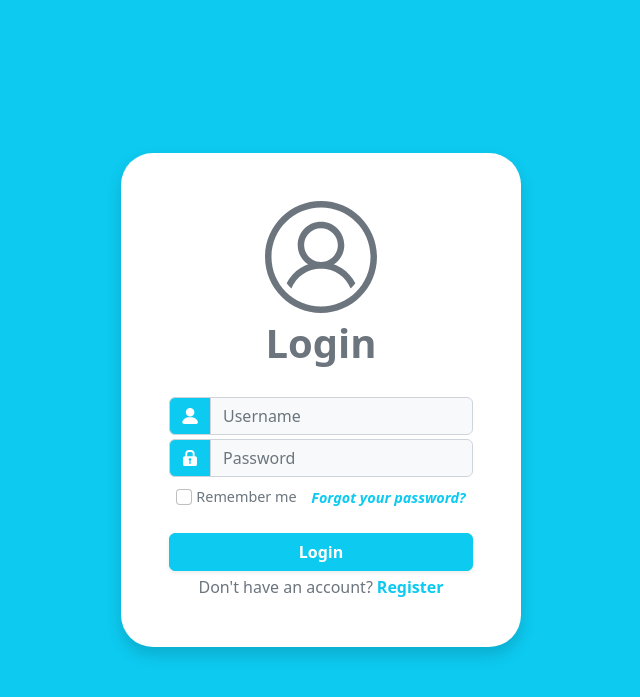
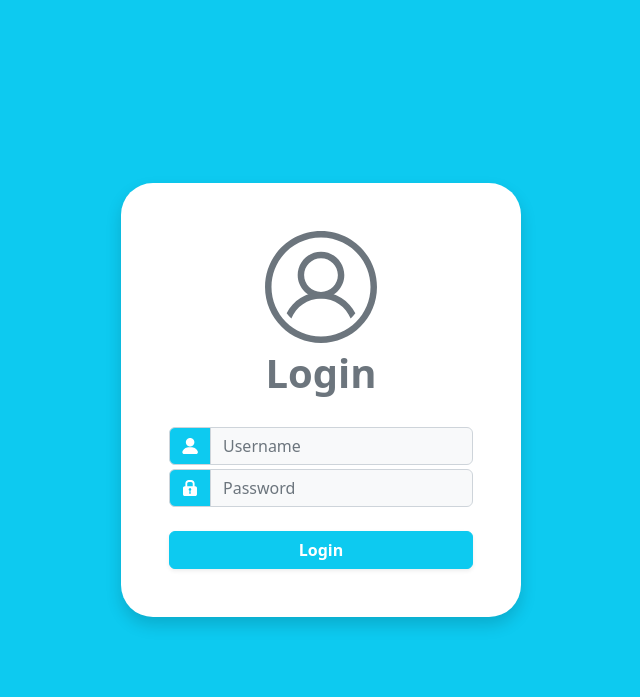
Before and after one commit to dossgreed/doss.github.io, a Flask app: page /login in a window 1280 px wide. Shown: the top 697 px of the page, without its empty margins (319-959 px from the left). Run offline with Flask 3, Linux system fonts and the light colour scheme.

Commit message:
Update index.html
chequenlo x3

```diff
--- a/templates/index.html
+++ b/templates/index.html
@@ -1,19 +1,13 @@
 <!DOCTYPE html>
 <html lang="en">
 <head>
-    <meta charset="UTF-8" />
-    <meta name="viewport" content="width=device-width, initial-scale=1.0" />
+    <meta charset="UTF-8">
+    <meta name="viewport" content="width=device-width, initial-scale=1.0">
     <title>Bootstrap Login Page</title>
-    <link
-      href="https://cdn.jsdelivr.net/npm/bootstrap@5.2.0/dist/css/bootstrap.min.css"
-      rel="stylesheet"
-    />
+    <link href="https://cdn.jsdelivr.net/npm/bootstrap@5.2.0/dist/css/bootstrap.min.css" rel="stylesheet" />
 </head>
 <body class="bg-info d-flex justify-content-center align-items-center vh-100">
-    <div
-      class="bg-white p-5 rounded-5 text-secondary shadow"
-      style="width: 25rem"
-    >
+    <div class="bg-white p-5 rounded-5 text-secondary shadow" style="width: 25rem">
         <div class="d-flex justify-content-center">
             <img src="/static/assets/login-icon.svg" alt="login-icon" style="height: 7rem" />
         </div>
@@ -31,22 +25,8 @@
                 </div>
                 <input class="form-control bg-light" type="password" name="password" placeholder="Password" required />
             </div>
-
-        <div class="d-flex justify-content-around mt-1">
-          <div class="d-flex align-items-center gap-1">
-            <input class="form-check-input" type="checkbox" />
-            <div class="pt-1" style="font-size: 0.9rem">Remember me</div>
-          </div>
-          <div class="pt-1">
-            <a href="#" class="text-decoration-none text-info fw-semibold fst-italic" style="font-size: 0.9rem">Forgot your password?</a>
-          </div>
-        </div>
             <button class="btn btn-info text-white w-100 mt-4 fw-semibold shadow-sm">Login</button>
         </form>
-      <div class="d-flex gap-1 justify-content-center mt-1">
-        <div>Don't have an account?</div>
-        <a href="/register" class="text-decoration-none text-info fw-semibold">Register</a>
-      </div>
     </div>
 </body>
 </html>
```
Lines whose indentation alone changed are shown as unchanged.
